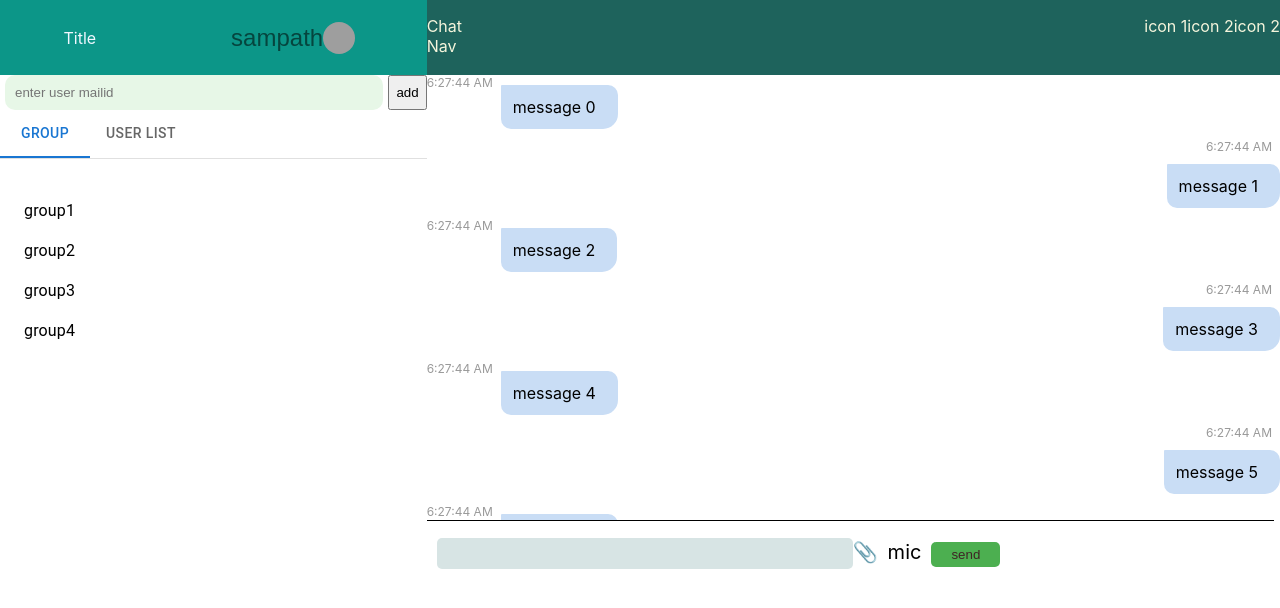
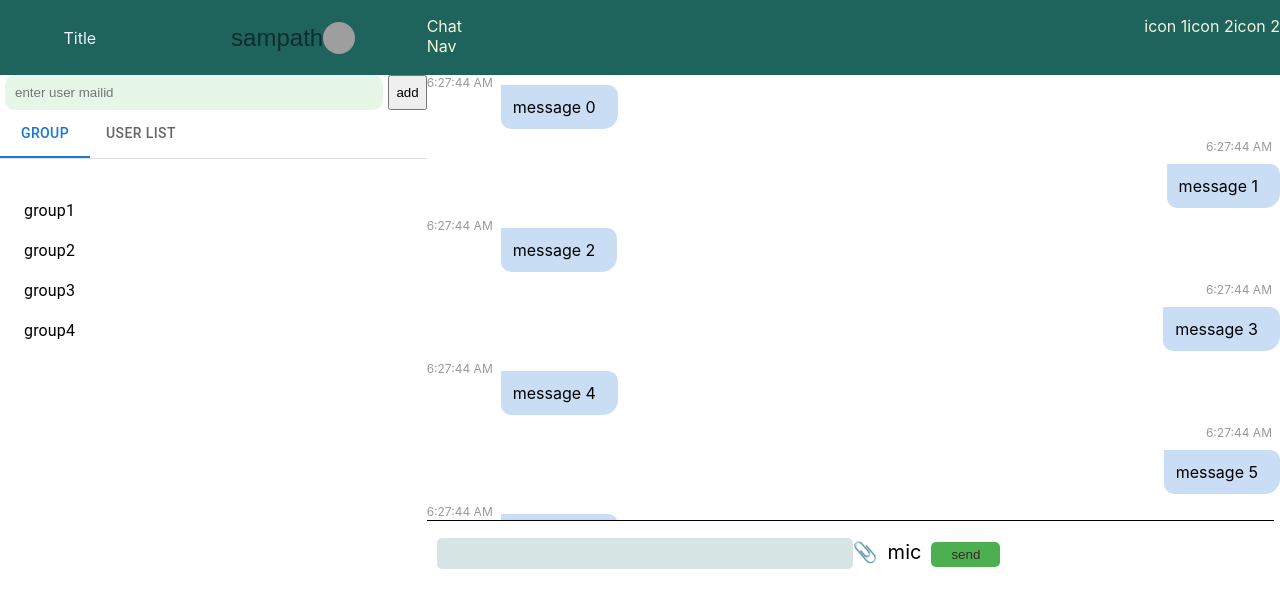
Before and after one commit to sampath11790/group_chat_frontend, a React (Create React App) app: page /chatmain in a window 1280 px wide. Shown: the top 608 px of the page. Built offline with nearby package versions, Linux system fonts and the light colour scheme; grey boxes are pictures that could not be loaded.

Commit message:
react router configuration

```diff
--- a/package.json
+++ b/package.json
@@ -7,11 +7,14 @@
     "@emotion/styled": "^11.11.0",
     "@mui/lab": "^5.0.0-alpha.134",
     "@mui/material": "^5.13.5",
+    "@reduxjs/toolkit": "^1.9.5",
     "@testing-library/jest-dom": "^5.16.5",
     "@testing-library/react": "^13.4.0",
     "@testing-library/user-event": "^13.5.0",
     "react": "^18.2.0",
     "react-dom": "^18.2.0",
+    "react-redux": "^8.1.0",
+    "react-router-dom": "^6.13.0",
     "react-scripts": "5.0.1",
     "web-vitals": "^2.1.4"
   },
--- a/src/App.js
+++ b/src/App.js
@@ -1,4 +1,5 @@
 import "./App.css";
+import { Route, Routes } from "react-router-dom";
 import CreateGroup from "./components/chatPage/CreateGroup/CreateGroup";
 import ChatMain from "./components/chatPage/chatMain";
 import SignupPage from "./components/login/Signup";
@@ -7,8 +8,13 @@ function App() {
   return (
     <div>
       {/* <SignupPage></SignupPage> */}
-      <ChatMain></ChatMain>
+      {/* <ChatMain></ChatMain> */}
       {/* <CreateGroup></CreateGroup> */}
+      <Routes>
+        <Route path="signup" element={<SignupPage />} />
+        <Route path="chatmain" element={<ChatMain />} />
+        <Route path="creategroup" element={<CreateGroup />} />
+      </Routes>
     </div>
   );
 }
--- a/src/components/chatPage/sidebar/sidebar.module.css
+++ b/src/components/chatPage/sidebar/sidebar.module.css
@@ -5,8 +5,9 @@
   display: flex;
   justify-content: space-around;
   align-items: center;
-  background-color: rgb(12, 150, 136);
-
+  /* background-color: rgb(12, 150, 136);
+   */
+  background-color: rgb(30, 99, 92);
   color: aliceblue;
 }
 .Search_bar_containter {
--- a/src/index.js
+++ b/src/index.js
@@ -2,11 +2,13 @@ import React from 'react';
 import ReactDOM from 'react-dom/client';
 import './index.css';
 import App from './App';
-
+import { BrowserRouter } from 'react-router-dom';
 
 const root = ReactDOM.createRoot(document.getElementById('root'));
 root.render(
   <React.StrictMode>
+    <BrowserRouter>
     <App />
+    </BrowserRouter>
   </React.StrictMode>
 );
```
Also changed, not shown: src/components/Store/Auth/Auth-thunk.js (added), src/components/Store/Auth/Authslice.js (added), src/components/Store/store.js (added), 1 other file (tests, documents, lock files or other folders).
